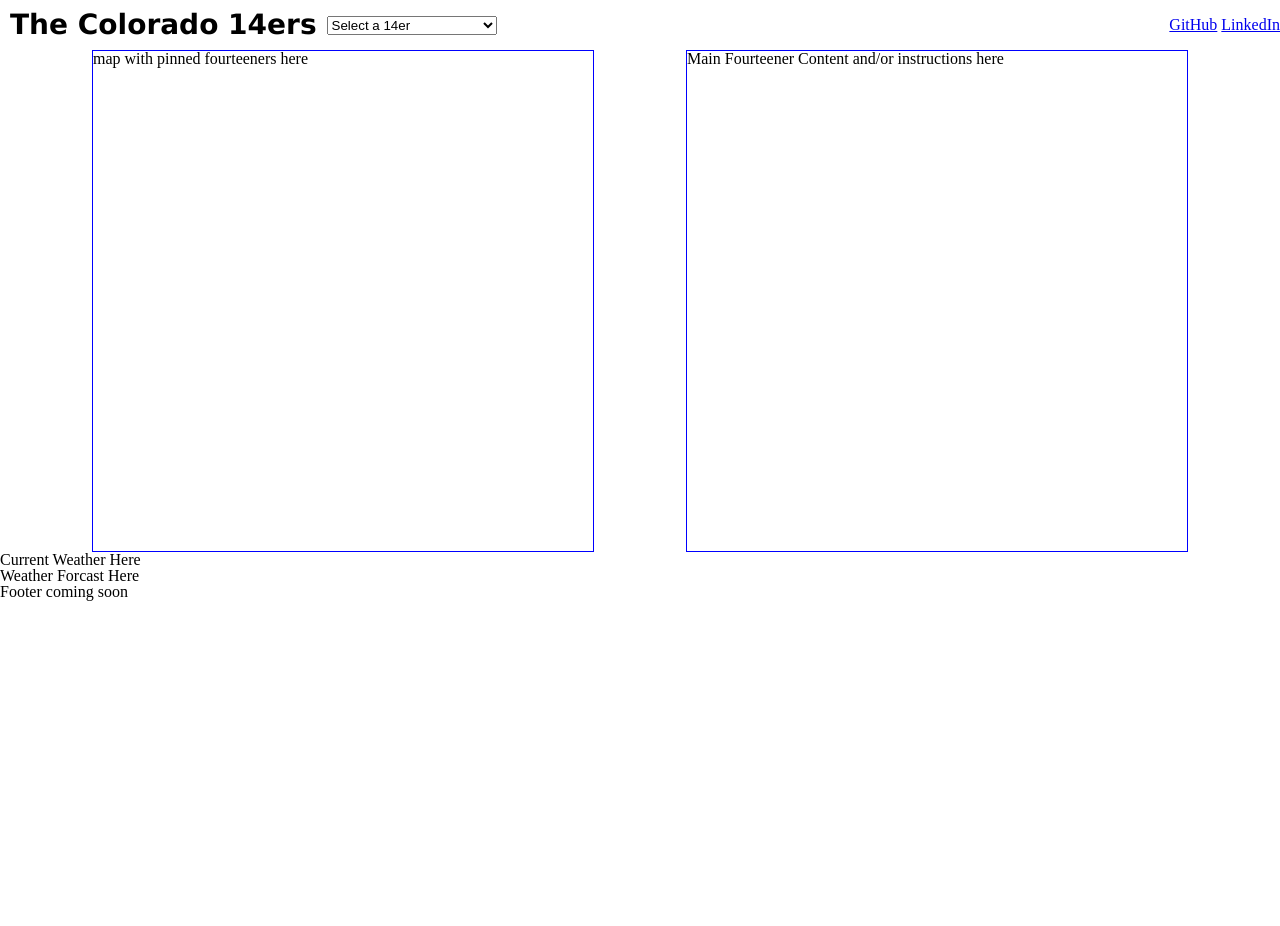
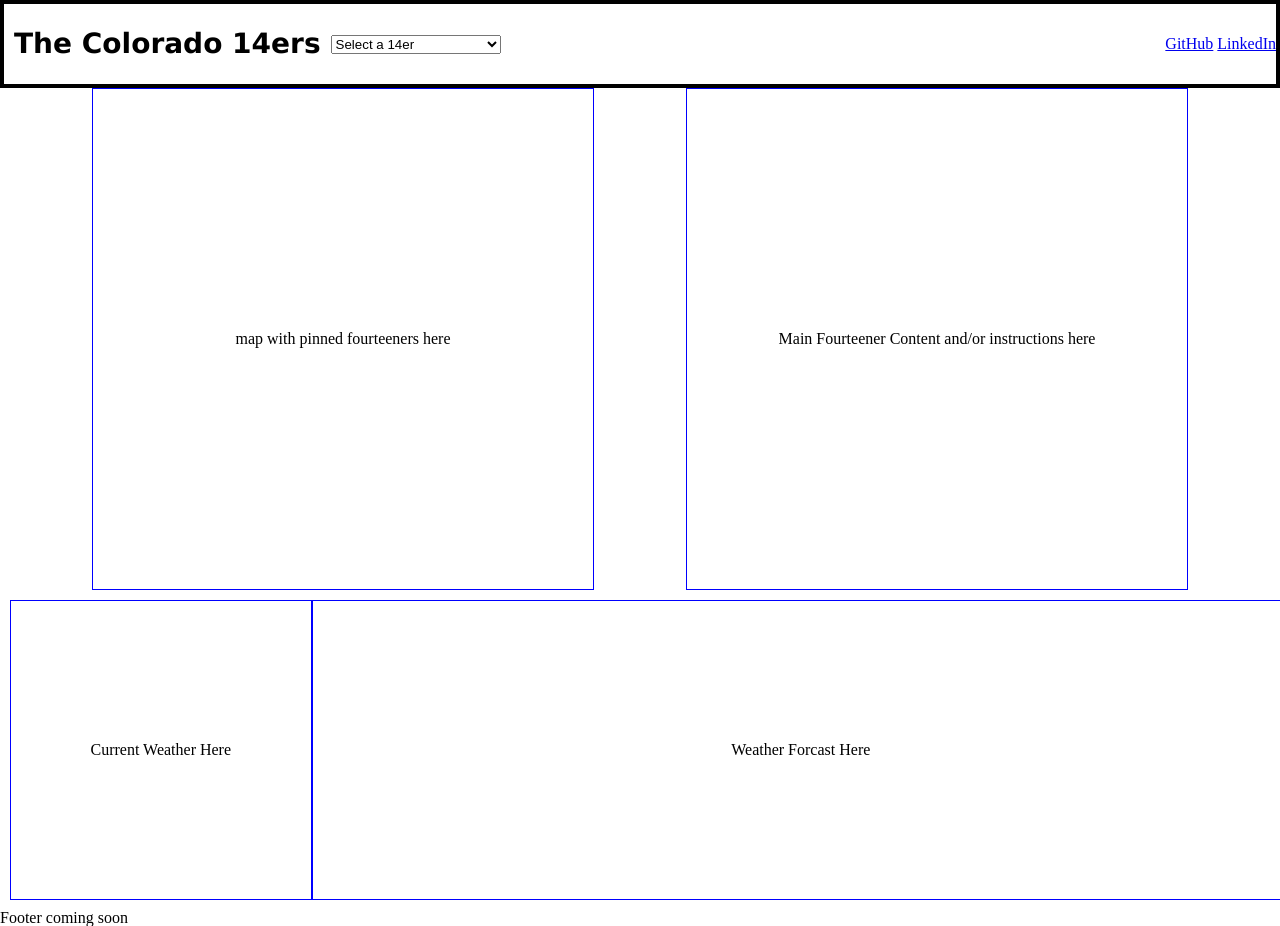
Before and after one commit to siascone/the-colorado-14ers, a website built with webpack: page index.html in a window 1280 px wide. Before the commit the page ends 800 px from the top, so only its background shows below. Built offline with nearby package versions, Linux system fonts and the light colour scheme.

Commit message:
more layout css

```diff
--- a/src/index.scss
+++ b/src/index.scss
@@ -1,6 +1,7 @@
 @import "./styles/reset.scss";
 @import "./styles/navigation.scss";
 @import "./styles/fourteener.scss";
+@import "./styles/weather.scss";
 
 body {
     width: 100%;
--- a/src/styles/fourteener.scss
+++ b/src/styles/fourteener.scss
@@ -10,7 +10,9 @@
     height: 500px;
     display: flex;
     flex-direction: column;
-    border: 1px solid blue
+    border: 1px solid blue;
+    align-items: center;
+    justify-content: center;
 }
 
 // @media only screen and (max-width: 999px) {
--- a/src/styles/navigation.scss
+++ b/src/styles/navigation.scss
@@ -2,7 +2,8 @@
     display: flex;
     align-items: center;
     justify-content: space-between;
-    height: 50px;
+    height: 80px;
+    border: 4px solid black;
     // margin: 10px 10px 0 10px;
 }
 
--- /dev/null
+++ b/src/styles/weather.scss
@@ -0,0 +1,24 @@
+.weather-container {
+    display: flex;
+    justify-content: space-evenly;
+    height: 300px;
+    width: 100%;
+    margin: 10px;
+}
+
+.weather-current {
+    display: flex;
+    justify-content: center;
+    align-items: center;
+    border: 1px solid blue;
+    width: 300px;
+}
+
+.weather-forcast {
+    display: flex;
+    justify-content: center;
+    align-items: center;
+    border: 1px solid blue;
+    width: calc(100% - 302px);
+
+}
```
Also changed, not shown: dist/main.css.
